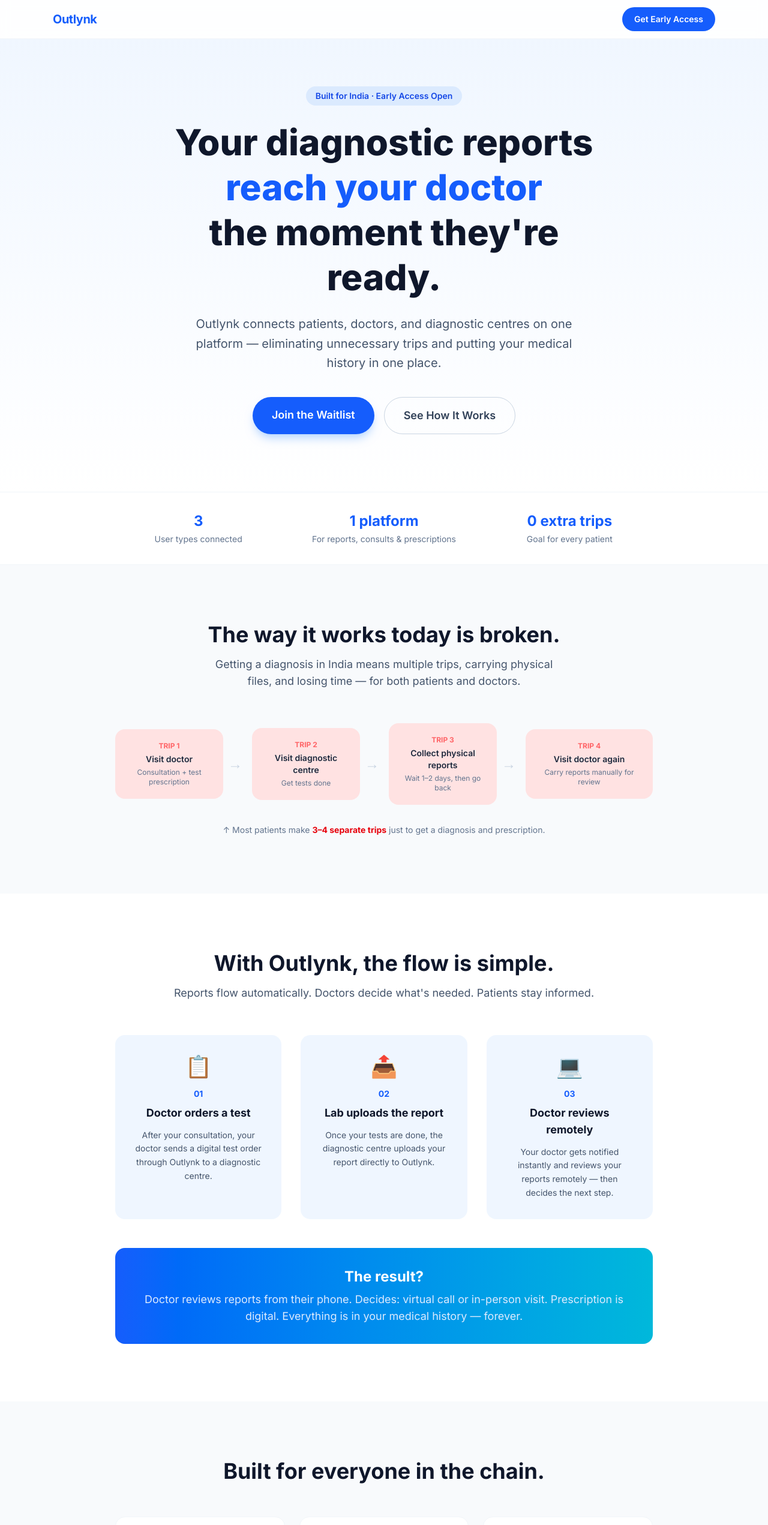
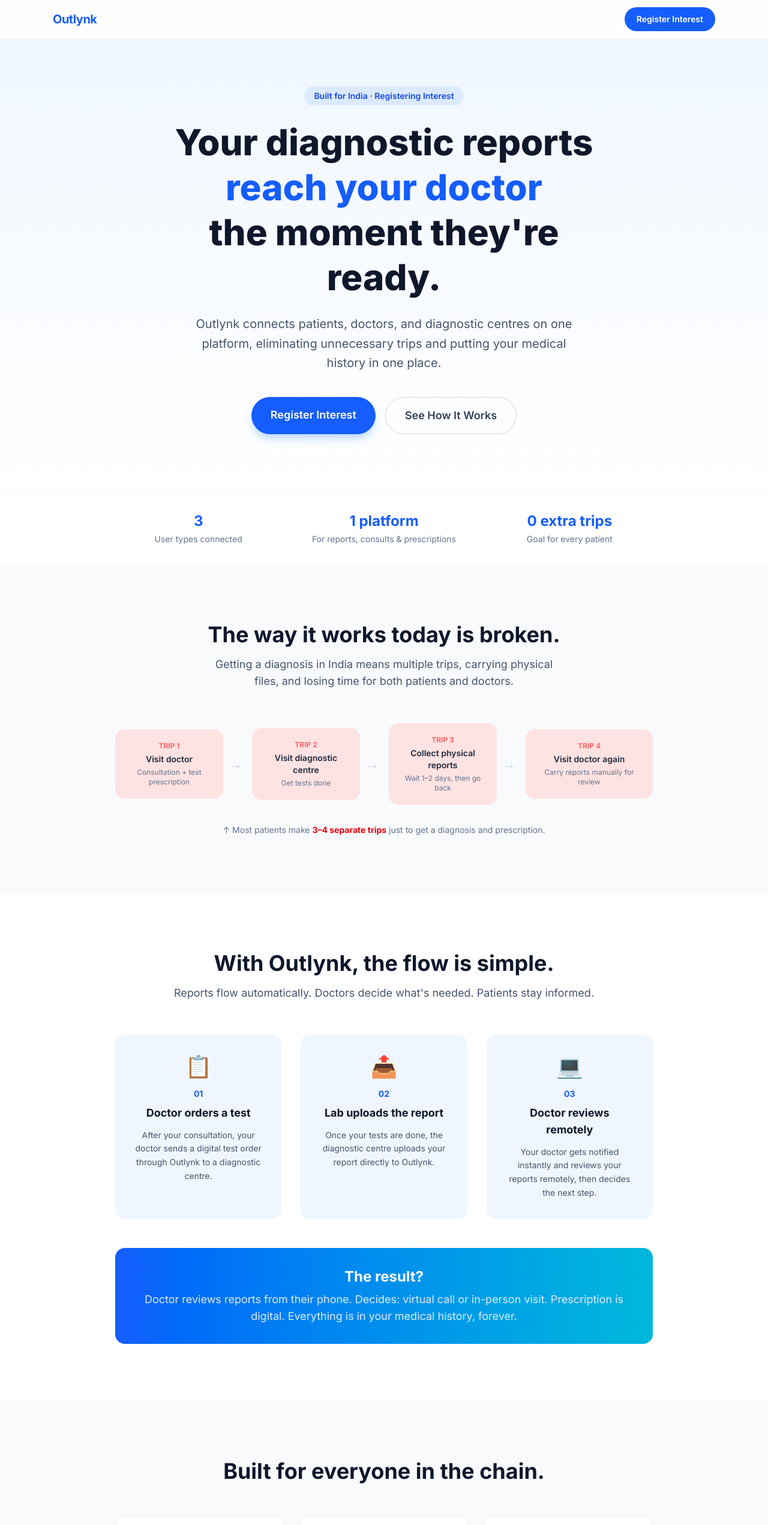
Before and after one commit to vineeth0306/outlynk-landing, a Next.js app: page / in a window 1280 px wide. Shown: the top 2543 px of the page at 60% size. Built offline with nearby package versions, Linux system fonts and the light colour scheme.

Commit message:
feat: remove em dashes, change Early Access to Register Interest

```diff
--- a/app/page.tsx
+++ b/app/page.tsx
@@ -21,7 +21,7 @@
     id: "lab",
     label: "Diagnostic Centre",
     icon: "🏥",
-    description: "Upload reports once. They reach the doctor and patient instantly — no follow-up calls.",
+    description: "Upload reports once. They reach the doctor and patient instantly, no follow-up calls.",
   },
 ];
 
@@ -44,7 +44,7 @@
     number: "03",
     title: "Doctor reviews remotely",
     description:
-      "Your doctor gets notified instantly and reviews your reports remotely — then decides the next step.",
+      "Your doctor gets notified instantly and reviews your reports remotely, then decides the next step.",
     icon: "💻",
   },
 ];
@@ -63,7 +63,7 @@
   const [loading, setLoading] = useState(false);
   const [error, setError] = useState("");
 
-  const handleSubmit = async (e: React.FormEvent) => {
+  const handleSubmit = async (e: React.SyntheticEvent<HTMLFormElement>) => {
     e.preventDefault();
     setLoading(true);
     setError("");
@@ -97,7 +97,7 @@
             href="#waitlist"
             className="bg-blue-600 text-white text-sm font-semibold px-5 py-2.5 rounded-full hover:bg-blue-700 transition-colors"
           >
-            Get Early Access
+            Register Interest
           </a>
         </div>
       </nav>
@@ -106,7 +106,7 @@
       <section className="pt-36 pb-24 px-6 text-center bg-gradient-to-b from-blue-50 to-white">
         <div className="max-w-3xl mx-auto">
           <div className="inline-block bg-blue-100 text-blue-700 text-sm font-semibold px-4 py-1.5 rounded-full mb-6">
-            Built for India · Early Access Open
+            Built for India · Registering Interest
           </div>
           <h1 className="text-5xl md:text-6xl font-extrabold text-slate-900 leading-tight mb-6">
             Your diagnostic reports
@@ -115,7 +115,7 @@
             the moment they&apos;re ready.
           </h1>
           <p className="text-xl text-slate-600 max-w-2xl mx-auto mb-10 leading-relaxed">
-            Outlynk connects patients, doctors, and diagnostic centres on one platform — eliminating
+            Outlynk connects patients, doctors, and diagnostic centres on one platform, eliminating
             unnecessary trips and putting your medical history in one place.
           </p>
           <div className="flex flex-col sm:flex-row gap-4 justify-center">
@@ -123,7 +123,7 @@
               href="#waitlist"
               className="bg-blue-600 text-white text-lg font-semibold px-8 py-4 rounded-full hover:bg-blue-700 transition-colors shadow-lg shadow-blue-200"
             >
-              Join the Waitlist
+              Register Interest
             </a>
             <a
               href="#how-it-works"
@@ -159,7 +159,7 @@
               The way it works today is broken.
             </h2>
             <p className="text-lg text-slate-600 max-w-xl mx-auto">
-              Getting a diagnosis in India means multiple trips, carrying physical files, and losing time — for both patients and doctors.
+              Getting a diagnosis in India means multiple trips, carrying physical files, and losing time for both patients and doctors.
             </p>
           </div>
 
@@ -216,7 +216,7 @@
             <div className="text-2xl font-bold mb-2">The result?</div>
             <p className="text-blue-100 text-lg">
               Doctor reviews reports from their phone. Decides: virtual call or in-person visit.
-              Prescription is digital. Everything is in your medical history — forever.
+              Prescription is digital. Everything is in your medical history, forever.
             </p>
           </div>
         </div>
@@ -251,11 +251,10 @@
         <div className="max-w-xl mx-auto">
           <div className="text-center mb-10">
             <h2 className="text-3xl md:text-4xl font-bold text-slate-900 mb-4">
-              Be the first to use Outlynk.
+              Tell us you&apos;re interested.
             </h2>
             <p className="text-slate-600">
-              We&apos;re onboarding our first batch of doctors, diagnostic centres, and patients. Join the
-              waitlist and we&apos;ll reach out when we&apos;re ready for you.
+              We are gauging interest before we build. Register below and we will reach out to you directly as we get closer to launch.
             </p>
           </div>
 
@@ -352,11 +351,11 @@
                 disabled={loading}
                 className="w-full bg-blue-600 text-white font-semibold py-4 rounded-xl hover:bg-blue-700 transition-colors disabled:opacity-60 disabled:cursor-not-allowed text-sm mt-2"
               >
-                {loading ? "Submitting..." : `Join as ${activeRole === "lab" ? "Diagnostic Centre" : activeRole.charAt(0).toUpperCase() + activeRole.slice(1)}`}
+                {loading ? "Submitting..." : `Register as ${activeRole === "lab" ? "Diagnostic Centre" : activeRole.charAt(0).toUpperCase() + activeRole.slice(1)}`}
               </button>
 
               <p className="text-xs text-slate-400 text-center">
-                No spam. We&apos;ll only contact you when Outlynk is ready for your city.
+                No spam. We will only reach out when we are ready to launch in your city.
               </p>
             </form>
           )}
```
